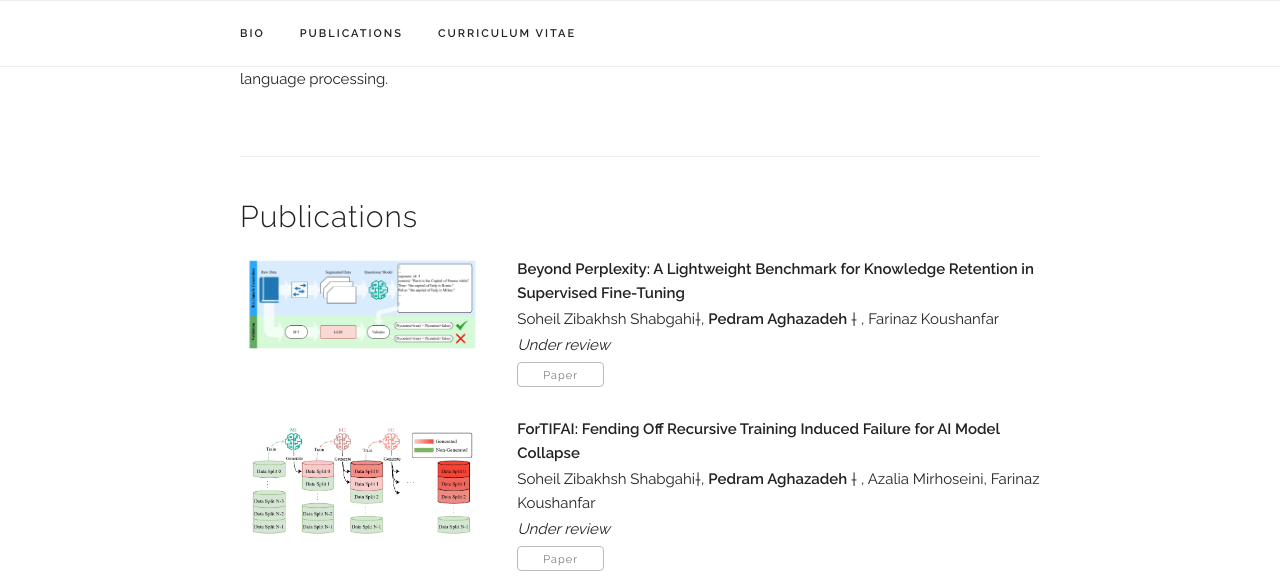
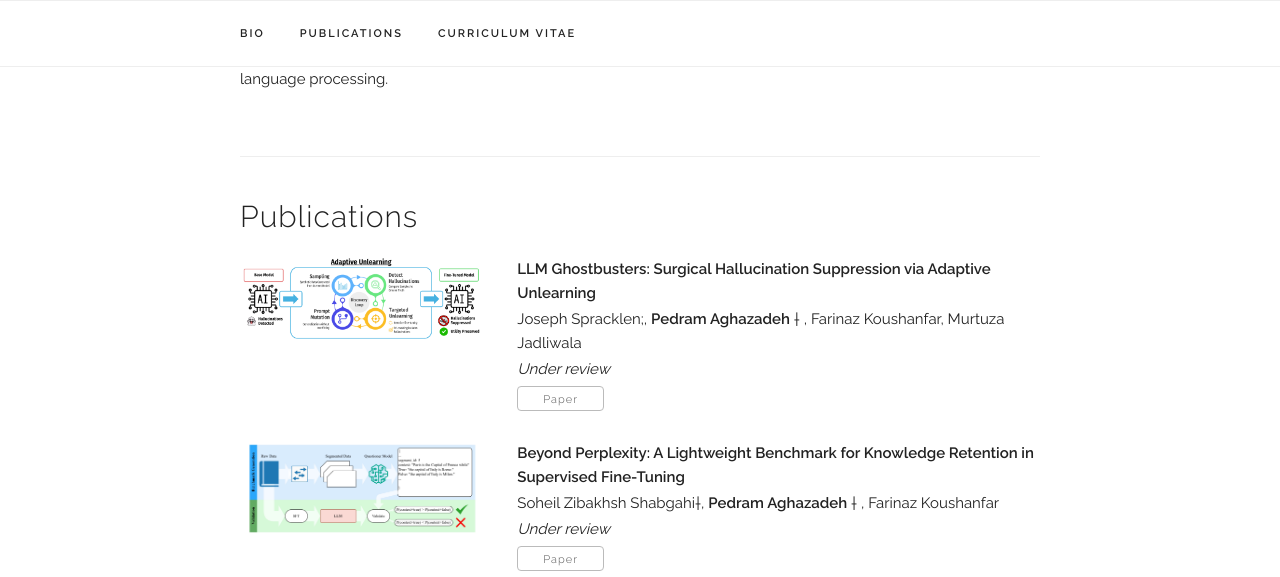
Before and after one commit to pedramaghazadeh/pedramaghazadeh.github.io, a Jekyll site: the page built from index.html, in a window 1280 px wide and 900 px high, scrolled down 709 px, cut to the strip 0-577 px from the top of the window. Built offline with Jekyll 4.4.1, drawn with Linux system fonts in a browser that asks for light colours; some web fonts are replaced.

Commit message:
Adding LLM ghostbusters

```diff
--- a/_data/publications.yaml
+++ b/_data/publications.yaml
@@ -1,4 +1,11 @@
 papers:
+  - title: "LLM Ghostbusters: Surgical Hallucination Suppression via Adaptive Unlearning"
+    # Adding cross to show equal contribution
+    authors: "Joseph Spracklen;, <b>Pedram Aghazadeh</b> &dagger; , Farinaz Koushanfar, Murtuza Jadliwala"
+    venue: "Under review"
+    paper_pdf: "/assets/publications/llm_ghostbusters.pdf"
+    image: "/assets/publications/llm_ghostbusters.png"
+    selected: y
   - title: "Beyond Perplexity: A Lightweight Benchmark for Knowledge Retention in Supervised Fine-Tuning"
     # Adding cross to show equal contribution
     authors: "Soheil Zibakhsh Shabgahi&dagger;, <b>Pedram Aghazadeh</b> &dagger; , Farinaz Koushanfar"
```
Also changed, not shown: assets/publications/llm_ghostbusters.png (added), 1 other file.
